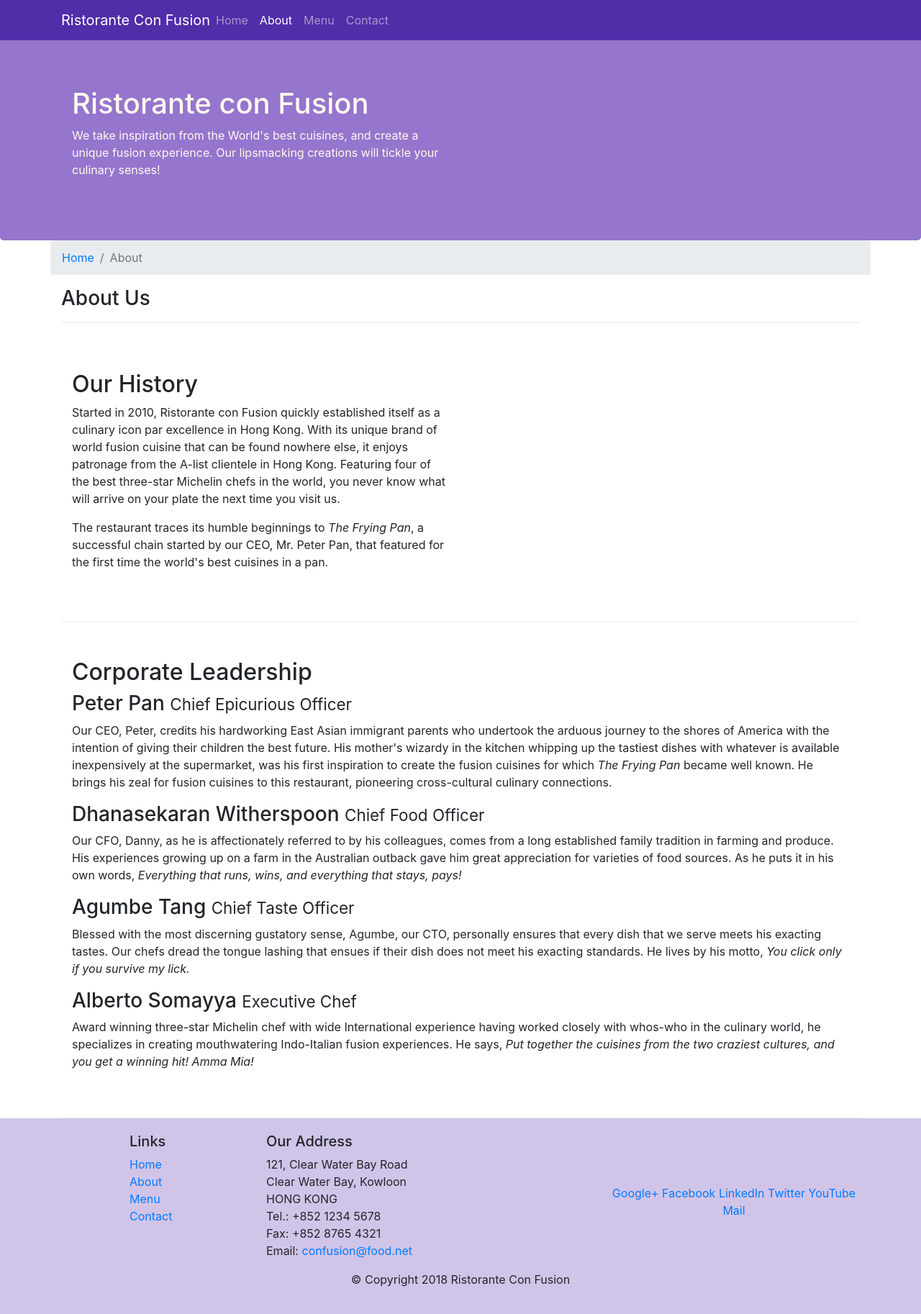
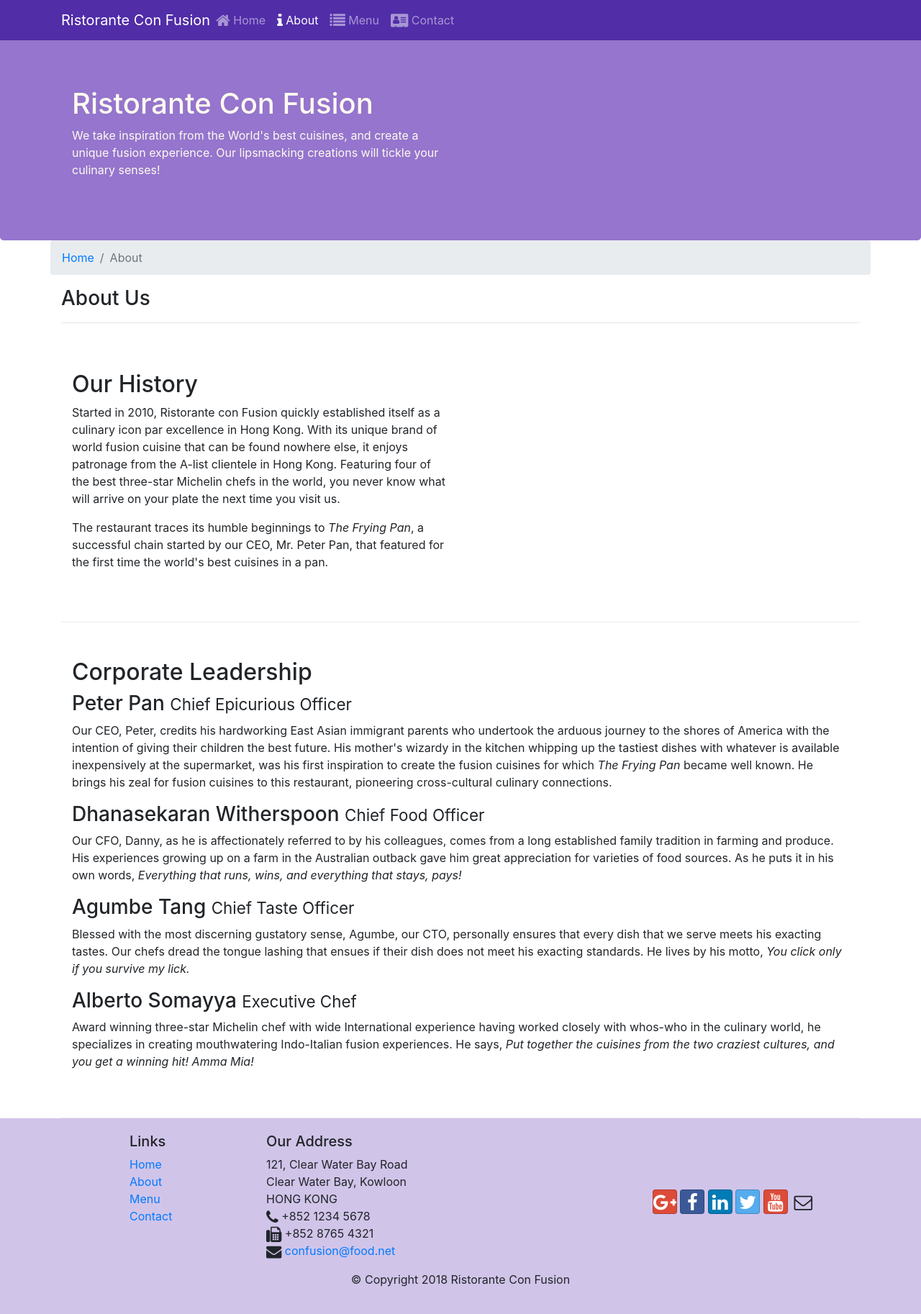
Before and after one commit to ttanner44/git-test, a website: page aboutus.html in a window 1280 px wide. Shown: the whole page at 72% size. Drawn offline with nearby package versions, Linux system fonts and the light colour scheme.

Commit message:
icons and fonts

```diff
--- a/aboutus.html
+++ b/aboutus.html
@@ -7,6 +7,8 @@
 
     <!-- Bootstrap CSS -->
     <link rel="stylesheet" href="https://cdn.jsdelivr.net/npm/bootstrap@4.5.3/dist/css/bootstrap.min.css" integrity="sha384-TX8t27EcRE3e/ihU7zmQxVncDAy5uIKz4rEkgIXeMed4M0jlfIDPvg6uqKI2xXr2" crossorigin="anonymous">
+    <link rel="stylesheet" href="node_modules/font-awesome/css/font-awesome.min.css">
+    <link rel="stylesheet" href="node_modules/bootstrap-social/bootstrap-social.css">
     <link rel="stylesheet" href="css/styles.css">
 
     <title>Ristorante Con Fusion: About Us</title>
@@ -21,10 +23,10 @@
             <a class="navbar-brand mr-auto" href="./index.html">Ristorante Con Fusion</a>
             <div class="collapse navbar-collapse" id="Navbar">
                 <ul class="navbar-nav mr-auto">
-                    <li class="nav-item"><a class="nav-link" href="./index.html">Home</a></li>
-                    <li class="nav-item active"><a class="nav-link" href="#">About</a></li>
-                    <li class="nav-item"><a class="nav-link" href="#">Menu</a></li>
-                    <li class="nav-item"><a class="nav-link" href="#">Contact</a></li>
+                    <li class="nav-item"><a class="nav-link" href="./index.html"><span class="fa fa-home fa-lg"></span> Home</a></li>
+                    <li class="nav-item active"><a class="nav-link" href="#"><span class="fa fa-info fa-lg"></span> About</a></li>
+                    <li class="nav-item"><a class="nav-link" href="#"><span class="fa fa-list fa-lg"></span> Menu</a></li>
+                    <li class="nav-item"><a class="nav-link" href="#"><span class="fa fa-address-card fa-lg"></span> Contact</a></li>
                 </ul>
             </div>
         </div>
@@ -33,7 +35,7 @@
         <div class="container">
             <div class="row row-header">
                 <div class="col-12 col-sm-6">
-                    <h1>Ristorante con Fusion</h1>
+                    <h1>Ristorante Con Fusion</h1>
                     <p>We take inspiration from the World's best cuisines, and create a unique fusion experience. Our lipsmacking creations will tickle your culinary senses!</p>
                 </div>
                 <div class="col-12 col-sm">
@@ -99,19 +101,19 @@
 		              121, Clear Water Bay Road<br>
 		              Clear Water Bay, Kowloon<br>
 		              HONG KONG<br>
-		              Tel.: +852 1234 5678<br>
-		              Fax: +852 8765 4321<br>
-		              Email: <a href="mailto:confusion@food.net">confusion@food.net</a>
+		              <i class="fa fa-phone fa-lg"></i> +852 1234 5678<br>
+		              <i class="fa fa-fax fa-lg"></i> +852 8765 4321<br>
+		              <i class="fa fa-envelope fa-lg"></i> <a href="mailto:confusion@food.net">confusion@food.net</a>
 		           </address>
                 </div>
                 <div class="col-12 col-sm-4 align-self-center">
                     <div class="text-center">
-                        <a href="http://google.com/+">Google+</a>
-                        <a href="http://www.facebook.com/profile.php?id=">Facebook</a>
-                        <a href="http://www.linkedin.com/in/">LinkedIn</a>
-                        <a href="http://twitter.com/">Twitter</a>
-                        <a href="http://youtube.com/">YouTube</a>
-                        <a href="mailto:">Mail</a>
+                        <a class="btn btn-social-icon btn-google" href="http://google.com/+"><i class="fa fa-google-plus fa-lg"></i></a>
+                        <a class="btn btn-social-icon btn-facebook" href="http://www.facebook.com/profile.php?id="><i class="fa fa-facebook fa-lg"></i></a>
+                        <a class="btn btn-social-icon btn-linkedin" href="http://www.linkedin.com/in/"><i class="fa fa-linkedin fa-lg"></i></a>
+                        <a class="btn btn-social-icon btn-twitter" href="http://twitter.com/"><i class="fa fa-twitter fa-lg"></i></a>
+                        <a class="btn btn-social-icon btn-google" href="http://youtube.com/"><i class="fa fa-youtube fa-lg"></i></a>
+                        <a class="btn btn-social-icon" href="mailto:"><i class="fa fa-envelope-o fa-lg"></i></a>
                     </div>
                 </div>
            </div>
--- a/package.json
+++ b/package.json
@@ -23,6 +23,8 @@
   },
   "dependencies": {
     "bootstrap": "^4.5.3",
+    "bootstrap-social": "^5.1.1",
+    "font-awesome": "^4.7.0",
     "jquery": "^3.5.1",
     "popper.js": "^1.16.1"
   }
```
Also changed, not shown: index.html (+17 -15 lines), 1 other file.
